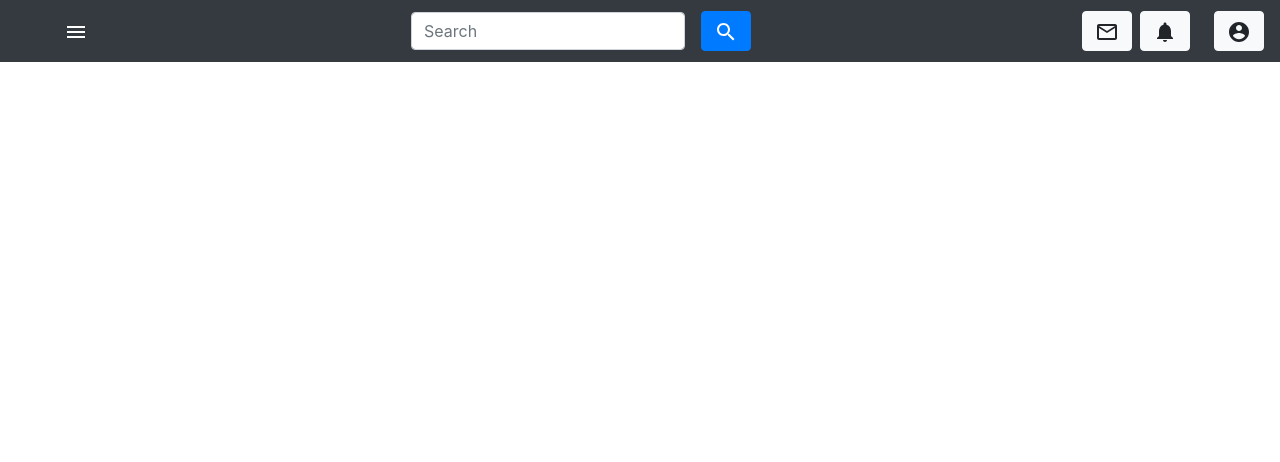
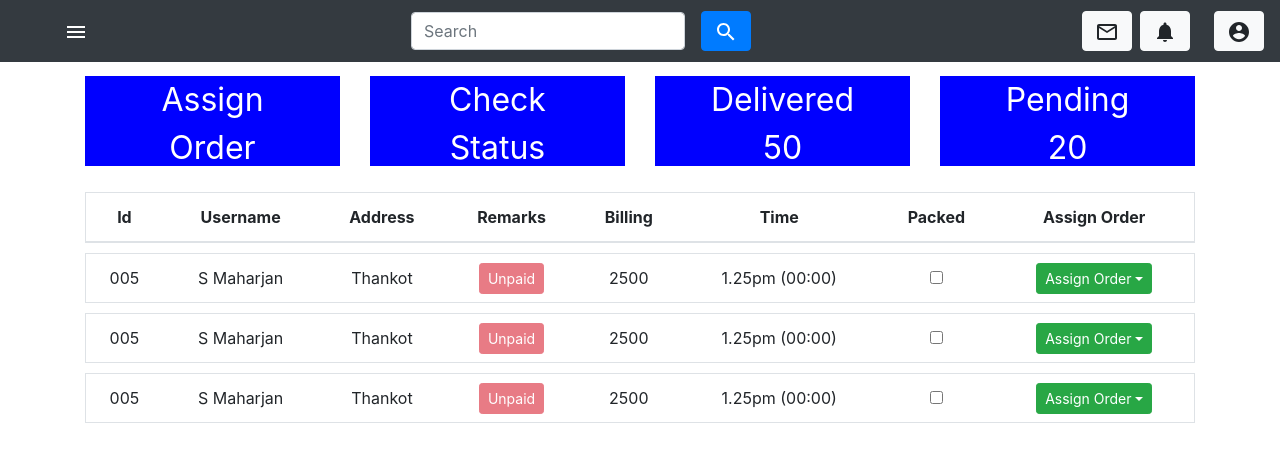
Before and after one commit to AshishMhrzn10/React-dashboard, a React (Create React App) app: page /delivery_man/assign_order in a window 1280 px wide. Shown: the top 462 px of the page. Built offline with nearby package versions, Linux system fonts and the light colour scheme.

Commit message:
Assign order and check status done

```diff
--- a/src/App.js
+++ b/src/App.js
@@ -6,9 +6,11 @@ import "bootstrap/dist/css/bootstrap.min.css";
 import NavBar from "./components/Navbar";
 import { BrowserRouter as Router, Switch, Route } from "react-router-dom";
 
-import Home from "./pages/Home";
-import Processing from "./pages/Processing";
-import Products from "./pages/Products";
+import Home from "./pages/Home/Home";
+import Processing from "./pages/Home/Processing";
+import Inventory from "./pages/Inventory/Inventory";
+import AssignOrder from "./pages/DeliveryMan/AssignOrder";
+import CheckStatus from "./pages/DeliveryMan/CheckStatus";
 
 export class App extends Component {
   render() {
@@ -17,8 +19,10 @@ export class App extends Component {
         <NavBar />
         <Switch>
           <Route path="/" exact component={Home} />
-          <Route path="/processing" component={Processing} />
-          <Route path="/products" component={Products} />
+          <Route path="/home/processing" component={Processing} />
+          <Route path="/inventory" component={Inventory} />
+          <Route path="/delivery_man/assign_order" component={AssignOrder} />
+          <Route path="/delivery_man/check_status" component={CheckStatus} />
         </Switch>
       </Router>
     );
--- /dev/null
+++ b/src/components/DeliveryTopComponent.js
@@ -0,0 +1,52 @@
+import React from "react";
+import { Row, Col } from "react-bootstrap";
+import { Link } from "react-router-dom";
+import styled from "styled-components";
+
+const But = styled.button`
+  background-color: blue;
+  color: white;
+  text-align: center;
+  height: 90px;
+  font-size: 32px;
+  width: 100%;
+  border: none;
+  outline: none !important;
+`;
+
+function DeliveryTopComponent() {
+  return (
+    <Row className="my-3">
+      <Col md={3} sm={6}>
+        <Link to="/delivery_man/assign_order">
+          <But>
+            Assign <p>Order</p>
+          </But>
+        </Link>
+      </Col>
+      <Col md={3} sm={6}>
+        <Link to="/delivery_man/check_status">
+          <But>
+            Check <p>Status</p>
+          </But>
+        </Link>
+      </Col>
+      <Col md={3} sm={6}>
+        <Link to="/delivery_man/delivered">
+          <But>
+            Delivered <p>50</p>
+          </But>
+        </Link>
+      </Col>
+      <Col md={3} sm={6}>
+        <Link to="/delivery_man/pending">
+          <But>
+            Pending <p>20</p>
+          </But>
+        </Link>
+      </Col>
+    </Row>
+  );
+}
+
+export default DeliveryTopComponent;
--- a/src/components/Navbar.css
+++ b/src/components/Navbar.css
@@ -30,6 +30,7 @@
   padding: 8px 0px 8px 16px;
   list-style: none;
   height: 60px;
+  margin-bottom: -4px;
 }
 
 .nav-text a {
--- a/src/components/TopComponents.js
+++ b/src/components/TopComponents.js
@@ -63,7 +63,7 @@ function TopComponents() {
           </Link>
         </Column>
         <Column md={{ span: 1.5, offset: 1 }}>
-          <Link to="/processing">
+          <Link to="/home/pending">
             <Buttons>
               <div>
                 <Span>
@@ -76,7 +76,7 @@ function TopComponents() {
           </Link>
         </Column>
         <Column md={{ span: 1.5, offset: 1 }}>
-          <Link to="/processing">
+          <Link to="/home/processing">
             <Buttons>
               <div>
                 <Span>
@@ -89,7 +89,7 @@ function TopComponents() {
           </Link>
         </Column>
         <Column md={{ span: 1.5, offset: 1 }}>
-          <Link to="/processing">
+          <Link to="/home/delivered">
             <Buttons>
               <div>
                 <Span>
--- /dev/null
+++ b/src/pages/DeliveryMan/AssignOrder.js
@@ -0,0 +1,182 @@
+import React, { useState } from "react";
+import { Container, Table, Button, Dropdown } from "react-bootstrap";
+import styled from "styled-components";
+import DeliveryTopComponent from "../../components/DeliveryTopComponent";
+
+const TD = styled.td`
+  border-bottom: 1px solid #dee2e6;
+`;
+
+const TD1 = styled.td`
+  border-left: 1px solid #dee2e6;
+  border-bottom: 1px solid #dee2e6;
+`;
+
+const TD2 = styled.td`
+  border-right: 1px solid #dee2e6;
+  border-bottom: 1px solid #dee2e6;
+`;
+
+function AssignOrder() {
+  const [assign, setassign] = useState("Assign Order");
+  return (
+    <Container>
+      <DeliveryTopComponent />
+      <Table
+        style={{
+          borderCollapse: "separate",
+          borderSpacing: "0 10px",
+          textAlign: "center",
+        }}
+      >
+        <thead>
+          <tr>
+            <th style={{ borderLeft: "1px solid #dee2e6" }}>Id</th>
+            <th>Username</th>
+            <th>Address</th>
+            <th>Remarks</th>
+            <th>Billing</th>
+            <th>Time</th>
+            <th>Packed</th>
+            <th style={{ borderRight: "1px solid #dee2e6" }}>Assign Order</th>
+          </tr>
+        </thead>
+        <tbody>
+          <tr>
+            <TD1>005</TD1>
+            <TD>S Maharjan</TD>
+            <TD>Thankot</TD>
+            <TD>
+              <Button
+                variant="danger"
+                size="sm"
+                disabled
+                style={{ marginTop: "-8px", marginBottom: "-6px" }}
+              >
+                Unpaid
+              </Button>
+            </TD>
+            <TD>2500</TD>
+            <TD>1.25pm (00:00)</TD>
+            <TD>
+              <input type="checkbox" />
+            </TD>
+            <TD2>
+              <Dropdown>
+                <Dropdown.Toggle
+                  variant="success"
+                  size="sm"
+                  style={{ marginTop: "-8px", marginBottom: "-6px" }}
+                >
+                  {assign}
+                </Dropdown.Toggle>
+
+                <Dropdown.Menu>
+                  <Dropdown.Item onClick={() => setassign("Delivery1")}>
+                    Delivery 1
+                  </Dropdown.Item>
+                  <Dropdown.Item onClick={() => setassign("Delivery2")}>
+                    Delivery 2
+                  </Dropdown.Item>
+                  <Dropdown.Item onClick={() => setassign("Assign Order")}>
+                    None
+                  </Dropdown.Item>
+                </Dropdown.Menu>
+              </Dropdown>
+            </TD2>
+          </tr>
+
+          <tr>
+            <TD1>005</TD1>
+            <TD>S Maharjan</TD>
+            <TD>Thankot</TD>
+            <TD>
+              <Button
+                variant="danger"
+                size="sm"
+                disabled
+                style={{ marginTop: "-8px", marginBottom: "-6px" }}
+              >
+                Unpaid
+              </Button>
+            </TD>
+            <TD>2500</TD>
+            <TD>1.25pm (00:00)</TD>
+            <TD>
+              <input type="checkbox" />
+            </TD>
+            <TD2>
+              <Dropdown>
+                <Dropdown.Toggle
+                  variant="success"
+                  size="sm"
+                  style={{ marginTop: "-8px", marginBottom: "-6px" }}
+                >
+                  {assign}
+                </Dropdown.Toggle>
+
+                <Dropdown.Menu>
+                  <Dropdown.Item onClick={() => setassign("Delivery1")}>
+                    Delivery 1
+                  </Dropdown.Item>
+                  <Dropdown.Item onClick={() => setassign("Delivery2")}>
+                    Delivery 2
+                  </Dropdown.Item>
+                  <Dropdown.Item onClick={() => setassign("Assign Order")}>
+                    None
+                  </Dropdown.Item>
+                </Dropdown.Menu>
+              </Dropdown>
+            </TD2>
+          </tr>
+
+          <tr>
+            <TD1>005</TD1>
+            <TD>S Maharjan</TD>
+            <TD>Thankot</TD>
+            <TD>
+              <Button
+                variant="danger"
+                size="sm"
+                disabled
+                style={{ marginTop: "-8px", marginBottom: "-6px" }}
+              >
+                Unpaid
+              </Button>
+            </TD>
+            <TD>2500</TD>
+            <TD>1.25pm (00:00)</TD>
+            <TD>
+              <input type="checkbox" />
+            </TD>
+            <TD2>
+              <Dropdown>
+                <Dropdown.Toggle
+                  variant="success"
+                  size="sm"
+                  style={{ marginTop: "-8px", marginBottom: "-6px" }}
+                >
+                  {assign}
+                </Dropdown.Toggle>
+
+                <Dropdown.Menu>
+                  <Dropdown.Item onClick={() => setassign("Delivery1")}>
+                    Delivery 1
+                  </Dropdown.Item>
+                  <Dropdown.Item onClick={() => setassign("Delivery2")}>
+                    Delivery 2
+                  </Dropdown.Item>
+                  <Dropdown.Item onClick={() => setassign("Assign Order")}>
+                    None
+                  </Dropdown.Item>
+                </Dropdown.Menu>
+              </Dropdown>
+            </TD2>
+          </tr>
+        </tbody>
+      </Table>
+    </Container>
+  );
+}
+
+export default AssignOrder;
--- /dev/null
+++ b/src/pages/DeliveryMan/CheckStatus.js
@@ -0,0 +1,93 @@
+import React from "react";
+import { Container, Row, Col, Table } from "react-bootstrap";
+import styled from "styled-components";
+import DeliveryTopComponent from "../../components/DeliveryTopComponent";
+
+const Div = styled.div`
+  color: white;
+  height: 50px;
+  font-size: 32px;
+  padding-right: 40px;
+`;
+
+const Div1 = styled.div`
+  background-color: white;
+  height: 71px;
+  font-size: 25px;
+`;
+
+function CheckStatus() {
+  return (
+    <Container>
+      <DeliveryTopComponent />
+      <Row className="my-5" style={{ backgroundColor: "blue" }}>
+        <Div>Delivery Man 1</Div>
+        <Div>Delivery Man 2</Div>
+        <Div>Delivery Man 3</Div>
+      </Row>
+
+      <Row>
+        <Col
+          md={6}
+          sm={12}
+          style={{ background: "blue", borderRadius: "15px" }}
+        >
+          <div>
+            <h3 style={{ color: "white" }}>Last Seen</h3>
+            <Table borderless style={{ color: "white" }}>
+              <thead style={{ borderBottom: "1px solid black" }}>
+                <tr>
+                  <th>Location</th>
+                  <th>Time</th>
+                </tr>
+              </thead>
+              <tbody>
+                <tr>
+                  <td>Kalanki</td>
+                  <td>1:45pm</td>
+                </tr>
+                <tr>
+                  <td>Kalanki</td>
+                  <td>1:45pm</td>
+                </tr>
+                <tr>
+                  <td>Kalanki</td>
+                  <td>1:45pm</td>
+                </tr>
+              </tbody>
+            </Table>
+          </div>
+        </Col>
+
+        <Col
+          md={5}
+          sm={12}
+          style={{
+            background: "blue",
+            borderRadius: "15px",
+            marginLeft: "auto",
+            height: "208px",
+          }}
+        >
+          <div className="mt-2">
+            <h3 style={{ float: "left" }}>Delivery of DM1</h3>
+            <p style={{ float: "right" }}>
+              Delivery Person Name
+              <p>Ph No. 9808121314</p>
+            </p>
+          </div>
+          <div style={{ clear: "both" }}></div>
+          <hr style={{ backgroundColor: "white", marginTop: "-3px" }} />
+          <Div1 style={{ float: "left" }} className="ml-4">
+            Delivered <p>XXX</p>
+          </Div1>
+          <Div1 style={{ float: "right" }} className="mr-4">
+            Pending <p>XXX</p>
+          </Div1>
+        </Col>
+      </Row>
+    </Container>
+  );
+}
+
+export default CheckStatus;
--- a/src/pages/Home.js
+++ b/src/pages/Home/Home.js
@@ -2,7 +2,7 @@ import React from "react";
 import { Container, Row, Col, Table, Pagination } from "react-bootstrap";
 import styled from "styled-components";
 import { Link } from "react-router-dom";
-import TopComponents from "../components/TopComponents";
+import TopComponents from "../../components/TopComponents";
 
 const Thead = styled.thead`
   background-color: black;
--- a/src/pages/Processing.js
+++ b/src/pages/Home/Processing.js
@@ -1,6 +1,6 @@
 import React from "react";
 import { Container, Table, Button } from "react-bootstrap";
-import TopComponents from "../components/TopComponents";
+import TopComponents from "../../components/TopComponents";
 import styled from "styled-components";
 
 const TD = styled.td`
--- a/src/pages/Products.js
+++ b/src/pages/Inventory/Inventory.js
@@ -16,7 +16,7 @@ const TD2 = styled.td`
   border-bottom: 1px solid #dee2e6;
 `;
 
-function Products() {
+function Inventory() {
   return (
     <Container>
       <Row className="my-3">
@@ -180,4 +180,4 @@ function Products() {
   );
 }
 
-export default Products;
+export default Inventory;
```
Also changed, not shown: src/components/SidebarData.js (+9 -2 lines).
